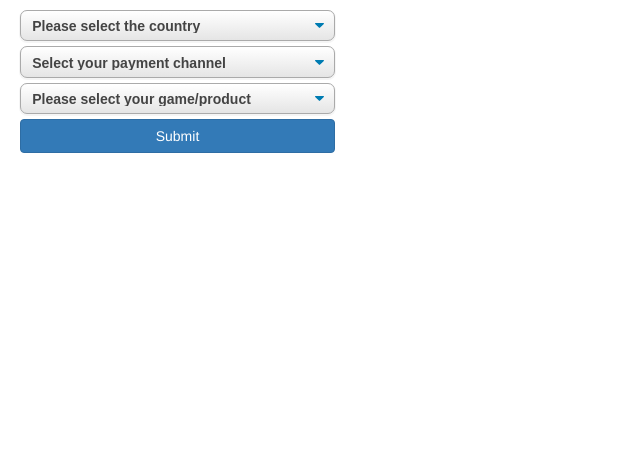
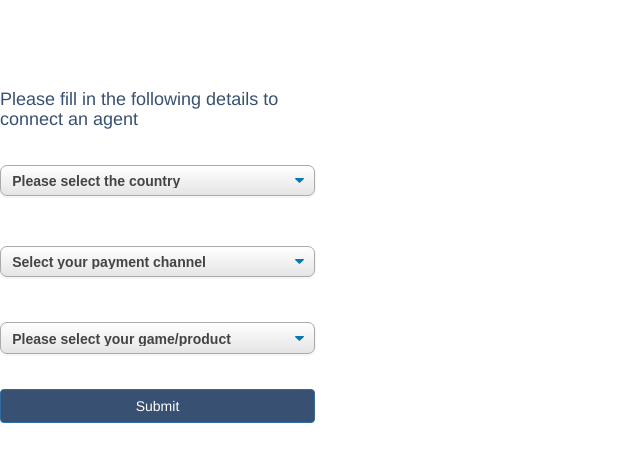
Before and after one commit to sandystan/formcoda, a plain HTML site: page index.html in a window 1280 px wide. Shown: the whole page, without its empty margins (0-640 px from the left). Drawn offline with nearby package versions, Linux system fonts and the light colour scheme.

Commit message:
Update index.html

```diff
--- a/index.html
+++ b/index.html
@@ -1,4 +1,5 @@
 <html lang="en">
+
 <head>
     <meta charset="UTF-8">
     <meta name="viewport" content="width=device-width, initial-scale=1.0">
@@ -9,36 +10,51 @@
     <script src="https://maxcdn.bootstrapcdn.com/bootstrap/3.4.1/js/bootstrap.min.js"></script>
     <script src="http://ajax.googleapis.com/ajax/libs/jquery/1.9.1/jquery.min.js"></script>
     <script src="https://cdnjs.cloudflare.com/ajax/libs/mustache.js/3.0.1/mustache.min.js"></script>
+    <script src="https://cdnjs.cloudflare.com/ajax/libs/qs/6.6.0/qs.min.js"></script>
+    <link rel="stylesheet" href="https://cdnjs.cloudflare.com/ajax/libs/select2/4.0.13/css/select2.min.css">
+    <script src="https://cdnjs.cloudflare.com/ajax/libs/select2/4.0.13/js/select2.min.js"></script>
     <script src="index.js"></script>
     <link rel="stylesheet" href="style.css">
 </head>
-<body style="margin-left: 20px; margin-top: 10px;">
-    <div style="width: 450px;">
-        <div id="selection" style="width: 85%;"></div>
-        <select class="select-css" name="category" value="Select Category" id="category" style="margin-bottom: 5px;"
-            onchange="populate(this.id,'country')">
+
+<body>
+    <div class="demo-wrap">
+        <div style="width: 450px;" class="demo-content">
+            <br>
+            <br>
+            <br>
+            <br>
+            <div id="selection" style="width: 75%;">
+                <h4 style="color: #385072;">
+                    Please fill in the following details to connect an agent
+                </h4>
+            </div>
+            <br>
+            <select class="select-css" name="category" value="Select Category" id="category"
+                style="margin-bottom: 5px;">
                 <option value="null" disabled selected>Please select the country</option>
                 <option value="Indonesia">Indonesia</option>
-            <option value="philippines">philippines</option> </select>
+            </select>
+            <br>
+            <br>
             <select class="select-css" name="country" id="country">
                 <option value="null" disabled selected>Select your payment channel</option>
             </select>
+
+            <br>
+            <br>
             <select class="select-css" name="games" id="games">
                 <option value="null" disabled selected>Please select your game/product</option>
             </select>
-        <div class="container" style="text-align: left;width: 100%;margin-left: 0px;">
-            <!-- <input type="button" onclick="decrementValue()" value="-" style="width: 10%;margin-left: 0px;" class="btn btn-primary" id="decrease"/> -->
-            <!-- <input type="text" name="quantity" value="1" maxlength="2" max="10" size="1" id="number" -->
-                <!-- style="width: 40%;" /> -->
-            <!-- <input type="button" onclick="incrementValue()" value="+" style="width: 10%;" class="btn btn-primary" id="increase"/> -->
-            <!-- <input type="button" value="Add to cart" id="add-button" onclick="add()" -->
-                <!-- style="margin-left: 10px;width: 25%;" class="btn btn-primary" /> -->
+            <br>
+           <input type="button" value="Submit" id="submit-button" onclick="submit()"
+                style="width: 70%;margin: 15px auto;background-color: #385072;" class="btn btn-primary" />
         </div>
-        <input type="button" value="Submit" id="submit-button" onclick="submit()"
-            style="width: 70%;margin-top: 5px;" class="btn btn-primary" />
-    </div>
+
         <!-- <script id="selection-template" type="text/html">
     <p style="width: 95%;font-family: sans-serif;margin:0px" id={{pId}}>{{product}} : &nbsp <span class="quantity" id={{quantityId}}>{{quantity}}</span><span onmouseup="deleteElement()" class="glyphicon" onMouseOver="this.style.color='red'" onMouseOut="this.style.color='black'" id={{deleteId}}>&#xe020;</span><span onmouseup="editElement()" class="glyphicon" id={{editId}} onMouseOver="this.style.color='green'" onMouseOut="this.style.color='black'">&#x270f;</span></p>
     </script> -->
+    </div>
 </body>
+
 </html>
```
Lines whose indentation alone changed are shown as unchanged.
